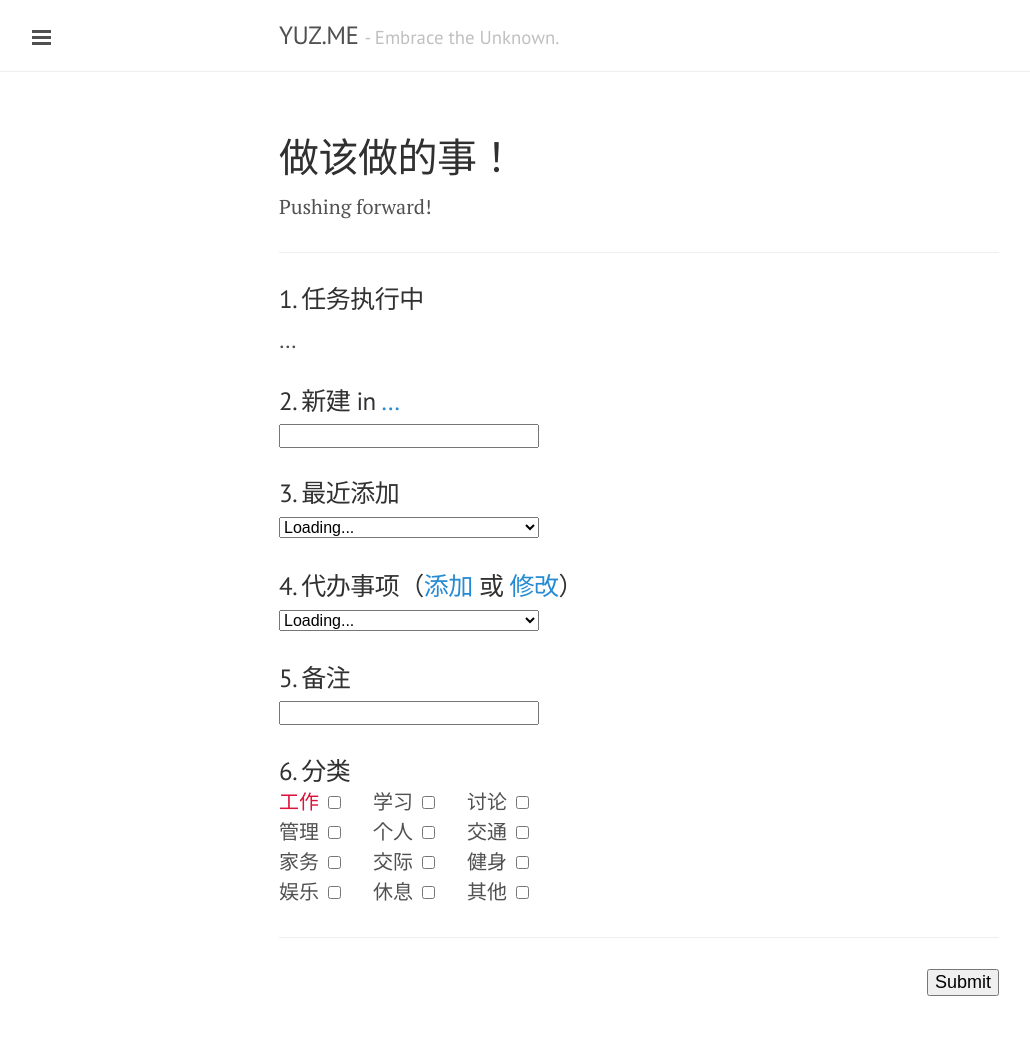
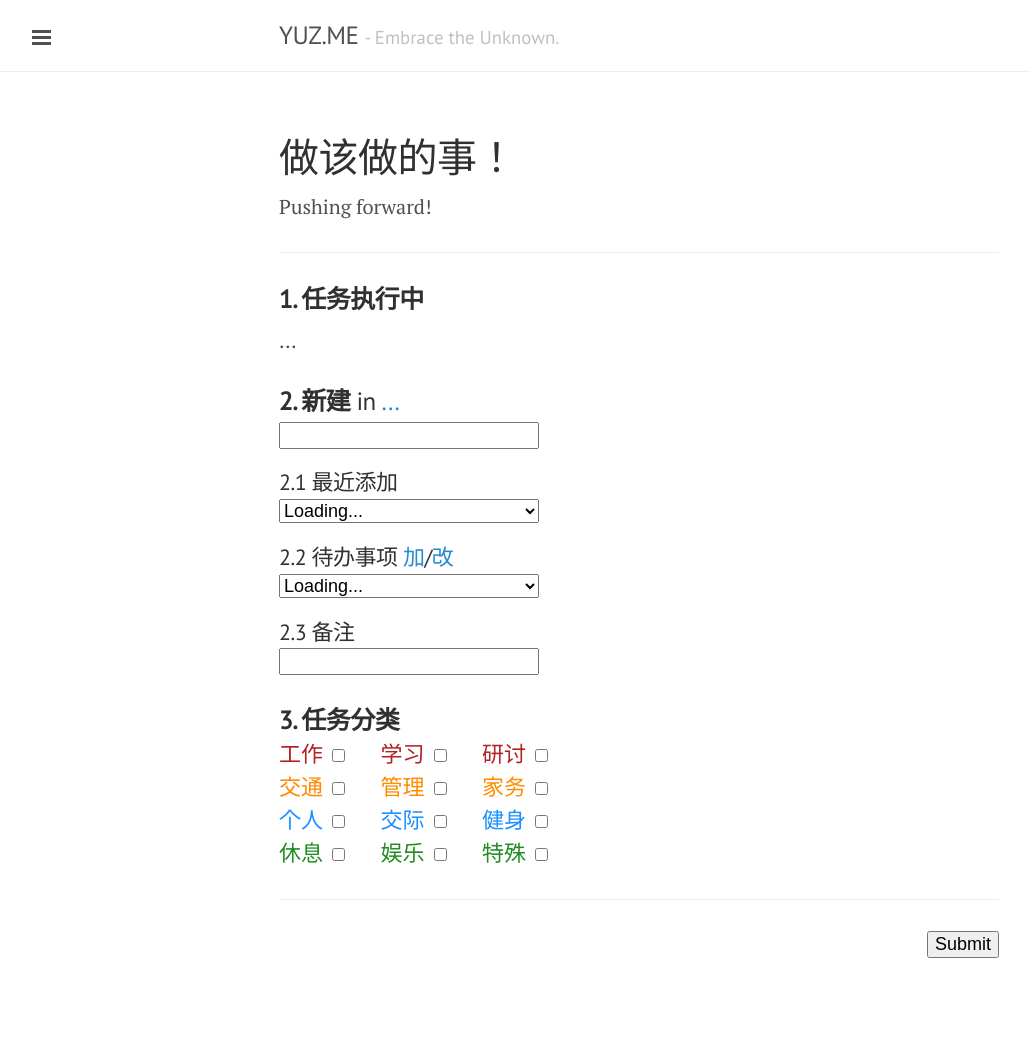
Before and after one commit to yusite/yuz.me, a Jekyll site: the page built from log.md, in a window 1280 px wide. Shown: the whole page, without its empty margins (1-1031 px from the left). Built offline with Jekyll 4.4.1, drawn with Linux system fonts in a browser that asks for light colours; Markdown is read by kramdown in place of the engine named in the settings; after the commit the page ends 1018 px from its top, so only the background shows below that.

Commit message:
update log page

```diff
--- a/log.md
+++ b/log.md
@@ -12,75 +12,78 @@ Pushing forward!
 
 <form action="https://script.google.com/macros/s/AKfycbxRYZQtTQ3qBQtxU5Q1iMV9_hlgvgALyTyID42IUNfDouFsajfN/exec" method="GET">
 
-<h3>
-1. 任务执行中
-</h3>
+<h3><strong>1. 任务执行中</strong></h3>
 <div id="log">...</div>
 
-<h3>2. 新建 in
+<h3><strong>2. 新建</strong> in
 <a href="https://docs.google.com/a/yuz.me/spreadsheets/d/1k6HhhgqxFaCh5VRzfqmkuODzh59lUI7TUpEEzhWUsLw/edit#gid=669333296" id="place">...</a> <span style="color:red;" id="test2"></span>
 <br>
-<input type="text" name="create" style="font-size:16px;">
+<input type="text" name="create" style="font-size:18px;">
 </h3>
 
-<h3>3. 最近添加
+<h4 style="font-size:22px;">
+2.1 最近添加
 <br>
-<select name="create" id="recent" style="font-size:16px;">
+<select name="create" id="recent" style="font-size:18px;">
 <option selected value="">Loading...</option>
 </select>
-</h3>
+</h4>
 
-<h3>4. 代办事项（<a href="http://yuz.me/task/">添加</a> 或 <a href="http://yuz.me/d/me/log/">修改</a>）
+<h4 style="font-size:22px;">
+2.2 待办事项
+<a href="http://yuz.me/task/">加</a>/<a href="http://yuz.me/d/me/log/">改</a>
 <br>
-<select name="todo" id="todo" style="font-size:16px;">
+<select name="todo" id="todo" style="font-size:18px;">
 <option selected value="">Loading...</option>
 </select>
-</h3>
+</h4>
 
-<h3>5. 备注
+<h4 style="font-size:22px;">
+2.3 备注
 <br>
-<input type="text" name="comment" style="font-size:16px;">
-</h3>
+<input type="text" name="comment" style="font-size:18px;">
+</h4>
 
 <h3 style="margin-bottom:0px;">
-6. 分类 <span style="color:red;" id="test"></span>
+<strong>3. 任务分类</strong>
+<span style="color:red;" id="test"></span>
 </h3>
-<div>
-<label for="a1" style="color:Crimson;">工作</label>
+<div style="font-size:22px;">
+<label for="a1" style="color:FireBrick;">工作</label>
 <input type="checkbox" id ="a1" name="category" value="工作">
 &nbsp;&nbsp;&nbsp;&nbsp;
-<label for="a2">学习</label>
+<label for="a2" style="color:FireBrick;">学习</label>
 <input type="checkbox" id ="a2" name="category" value="学习">
 &nbsp;&nbsp;&nbsp;&nbsp;
-<label for="a3">讨论</label>
-<input type="checkbox" id ="a3" name="category" value="讨论">
+<label for="a3" style="color:FireBrick;">研讨</label>
+<input type="checkbox" id ="a3" name="category" value="研讨">
 <br>
-<label for="a4">管理</label>
-<input type="checkbox" id ="a4" name="category" value="管理">
+<label for="a4" style="color:DarkOrange;">交通</label>
+<input type="checkbox" id ="a4" name="category" value="交通">
 &nbsp;&nbsp;&nbsp;&nbsp;
-<label for="a5">个人</label>
-<input type="checkbox" id ="a5" name="category" value="个人">
+<label for="a5" style="color:DarkOrange;">管理</label>
+<input type="checkbox" id ="a5" name="category" value="管理">
 &nbsp;&nbsp;&nbsp;&nbsp;
-<label for="a6">交通</label>
-<input type="checkbox" id ="a6" name="category" value="交通">
+<label for="a6" style="color:DarkOrange;">家务</label>
+<input type="checkbox" id ="a6" name="category" value="家务">
 <br>
-<label for="a7">家务</label>
-<input type="checkbox" id ="a7" name="category" value="家务">
+<label for="a7" style="color:DodgerBlue;">个人</label>
+<input type="checkbox" id ="a7" name="category" value="个人">
 &nbsp;&nbsp;&nbsp;&nbsp;
-<label for="a8">交际</label>
+<label for="a8" style="color:DodgerBlue;">交际</label>
 <input type="checkbox" id ="a8" name="category" value="交际">
 &nbsp;&nbsp;&nbsp;&nbsp;
-<label for="a9">健身</label>
+<label for="a9" style="color:DodgerBlue;">健身</label>
 <input type="checkbox" id ="a9" name="category" value="健身">
 <br>
-<label for="A1">娱乐</label>
-<input type="checkbox" id ="A1" name="category" value="娱乐">
+<label for="A1" style="color:ForestGreen;">休息</label>
+<input type="checkbox" id ="A1" name="category" value="休息">
 &nbsp;&nbsp;&nbsp;&nbsp;
-<label for="A2">休息</label>
-<input type="checkbox" id ="A2" name="category" value="休息">
+<label for="A2" style="color:ForestGreen;">娱乐</label>
+<input type="checkbox" id ="A2" name="category" value="娱乐">
 &nbsp;&nbsp;&nbsp;&nbsp;
-<label for="A3">其他</label>
-<input type="checkbox" id ="A3" name="category" value="其他">
+<label for="A3" style="color:ForestGreen;">特殊</label>
+<input type="checkbox" id ="A3" name="category" value="特殊">
 </div>
 
 <hr>
```
